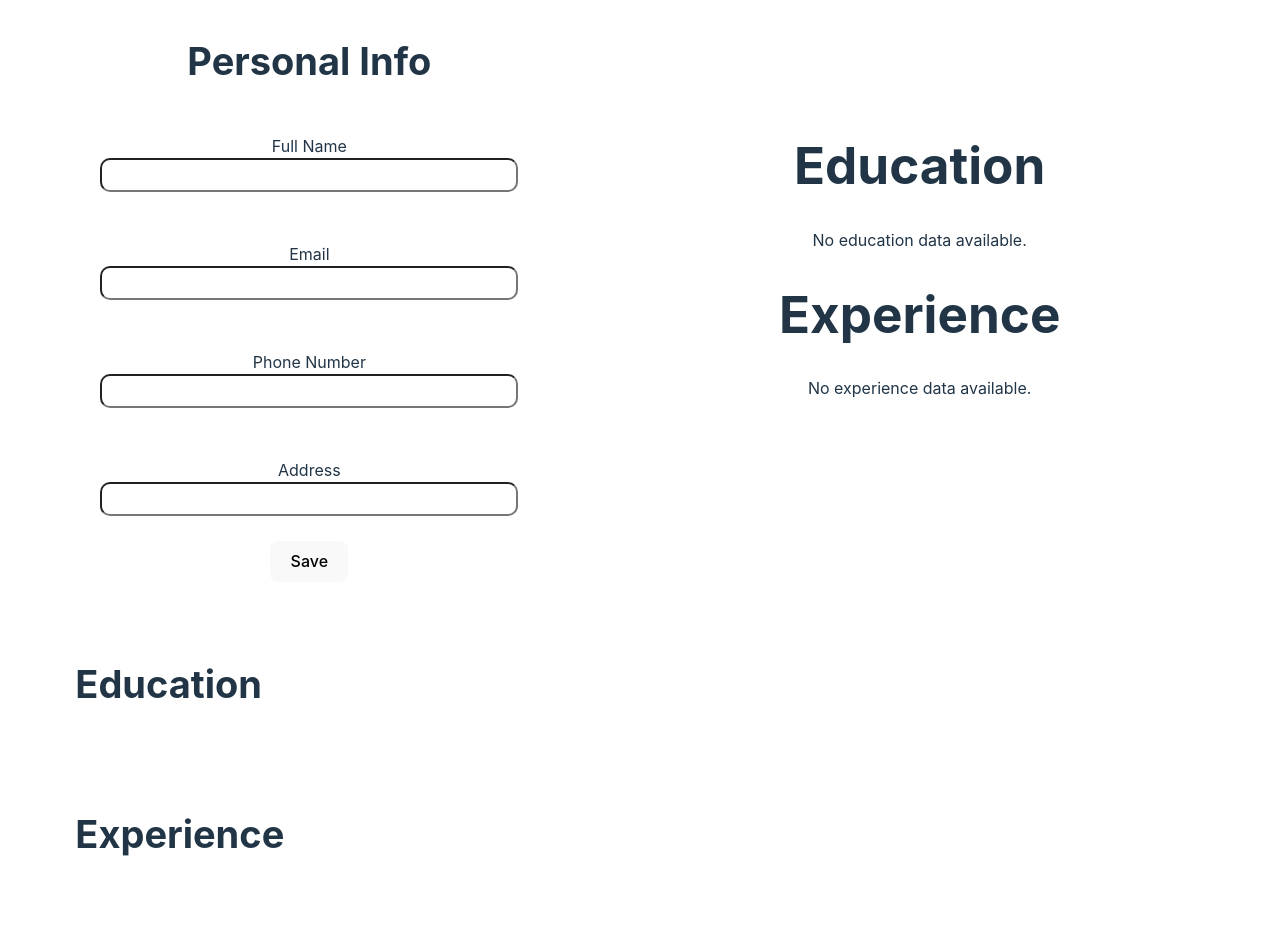
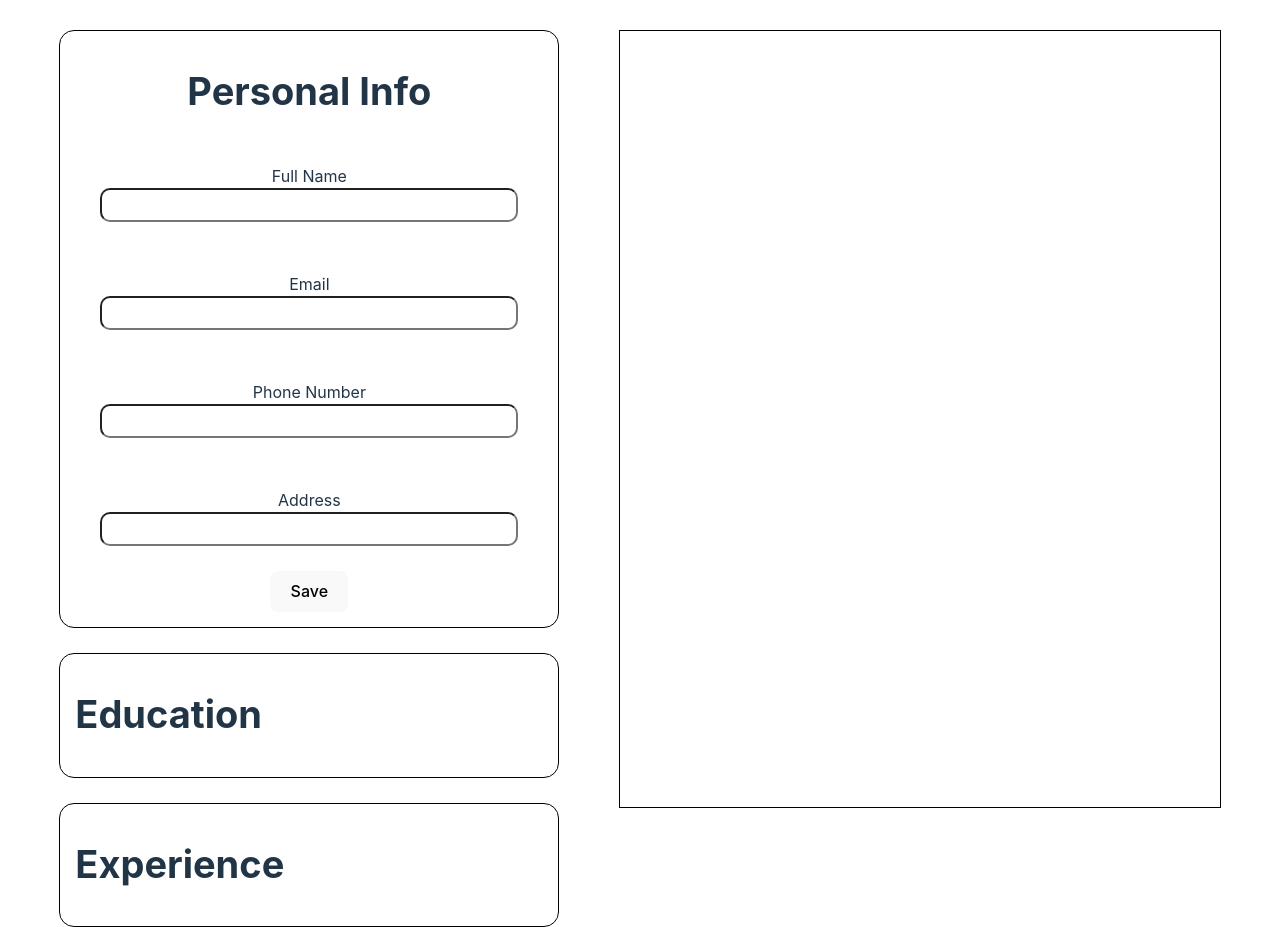
Before and after one commit to ImCrimP/cv-odin-app, a React (Vite) app: page / in a window 1280 px wide. Before the commit the page ends 897 px from the top, so only its background shows below. Built offline with nearby package versions, Linux system fonts and the light colour scheme.

Commit message:
set display to not showing anything if no input has been submitted

```diff
--- a/src/App.css
+++ b/src/App.css
@@ -2,8 +2,9 @@
   min-height: 100vh;
   margin: 0;
   text-align: center;
+  --darkmode-text: white;
+  --lightmode-text: black;
 }
-
 .card {
   padding: 2em;
 }
@@ -12,8 +13,12 @@
   color: #888;
 }
 
+.headerContainer:hover {
+  cursor: pointer;
+}
+
 #display {
-  border: 1px solid white;
+  border: 1px solid var(--darkmode-text);
   min-width: 600px;
   min-height: calc(600px * 1.2941);
   width: calc((80vh / 1.2941));
@@ -30,11 +35,12 @@
   width: 100vw;
   display: flex;
   justify-content: space-evenly;
+  padding-top: 30px;
 }
 
 .sectionContainer {
   padding: 15px;
-  border: 1px solid white;
+  border: 1px solid var(--darkmode-text);
   border-radius: 15px;
 }
 
@@ -47,7 +53,7 @@
 }
 
 .dropdownLogo {
-  fill: white;
+  fill: var(--darkmode-text);
   width: 60px;
 }
 
@@ -96,12 +102,12 @@ textarea {
   flex-direction: column;
 }
 
-#infoNoName {
+.infoNoName {
   display: flex;
   gap: 25px;
   justify-content: space-evenly;
   align-items: center;
-  border-bottom: 1px solid white;
+  border-bottom: 1px solid var(--darkmode-text);
 }
 
 #nameDisplay {
@@ -112,3 +118,32 @@ textarea {
 .hide {
   visibility: hidden;
 }
+
+@media (prefers-color-scheme: light) {
+  #display {
+    border: 1px solid var(--lightmode-text);
+    min-width: 600px;
+    min-height: calc(600px * 1.2941);
+    width: calc((80vh / 1.2941));
+    height: 80vh;
+  }
+
+  .sectionContainer {
+    padding: 15px;
+    border: 1px solid var(--lightmode-text);
+    border-radius: 15px;
+  }
+
+  .dropdownLogo {
+    fill: var(--lightmode-text);
+    width: 60px;
+  }
+
+  .infoNoName {
+    display: flex;
+    gap: 25px;
+    justify-content: space-evenly;
+    align-items: center;
+    border-bottom: 1px solid var(--lightmode-text);
+  }
+}
--- a/src/components/Display.jsx
+++ b/src/components/Display.jsx
@@ -12,7 +12,16 @@ export default function Display(props) {
     <div id="display">
       <div id="personalInfoContainer">
         <h1 id="NameDisplay">{name}</h1>
-        <div id="infoNoName">
+        <div
+          className={`${
+            name.length > 0 ||
+            email.length > 0 ||
+            phone.length > 0 ||
+            address.length > 0
+              ? "infoNoName"
+              : ""
+          }`}
+        >
           <p>{email}</p>
           <p>{phone}</p>
           <p>{address}</p>
@@ -20,9 +29,13 @@ export default function Display(props) {
       </div>
 
       <div id="educationContainer">
-        <h1 id="educationDisplay" className="eduExpHeader bold">
-          Education
-        </h1>
+        {educationData.length > 0 ? (
+          <h2 id="educationDisplay" className="eduExpHeader bold">
+            Education
+          </h2>
+        ) : (
+          <p></p>
+        )}
         <div id="educationInfo">
           {educationData && educationData.length > 0 ? (
             educationData.map((education, index) => (
@@ -37,15 +50,20 @@ export default function Display(props) {
               </div>
             ))
           ) : (
-            <p>No education data available.</p>
+            <p></p>
           )}
         </div>
       </div>
 
       <div id="experienceContainer">
-        <h1 id="experienceDisplay" className="eduExpHeader bold">
-          Experience
-        </h1>
+        {educationData.length > 0 ? (
+          <h2 id="experienceDisplay" className="eduExpHeader bold">
+            Experience
+          </h2>
+        ) : (
+          <p></p>
+        )}
+
         <div id="experienceInfo">
           {experienceData && experienceData.length > 0 ? (
             experienceData.map((experience, index) => (
@@ -62,7 +80,7 @@ export default function Display(props) {
               </div>
             ))
           ) : (
-            <p>No experience data available.</p>
+            <p></p>
           )}
         </div>
       </div>
--- a/src/index.css
+++ b/src/index.css
@@ -54,7 +54,6 @@ button:focus,
 button:focus-visible {
   outline: 4px auto -webkit-focus-ring-color;
 }
-
 @media (prefers-color-scheme: light) {
   :root {
     color: #213547;
```
